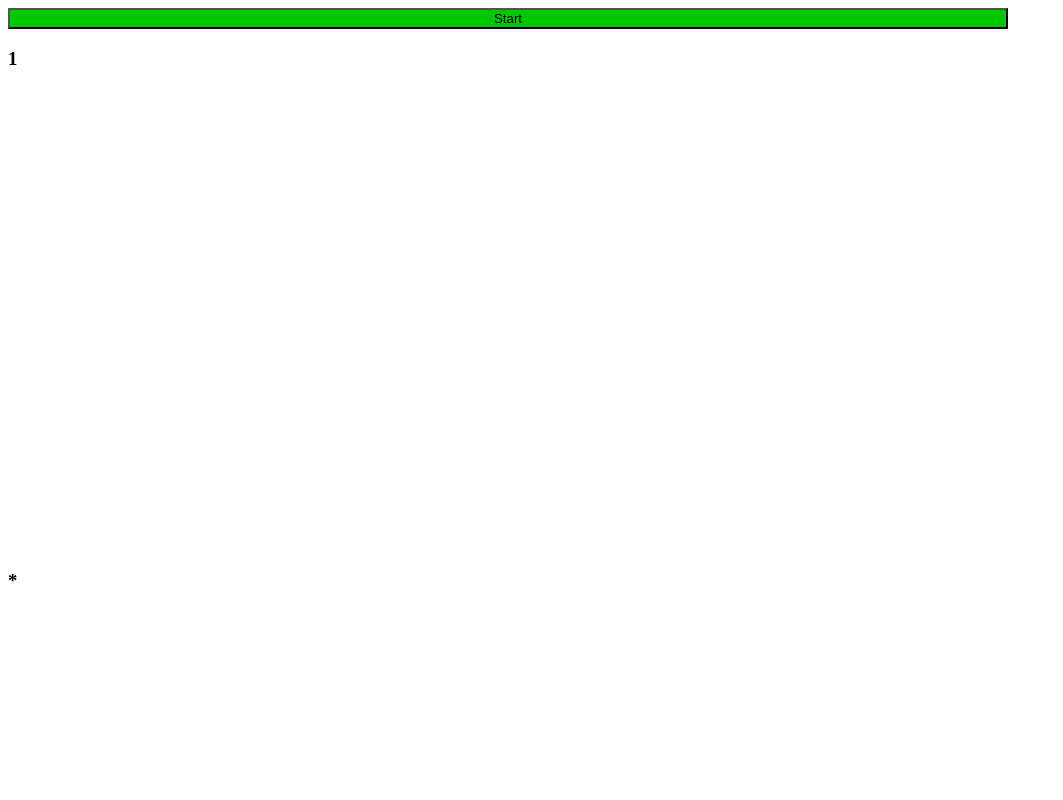
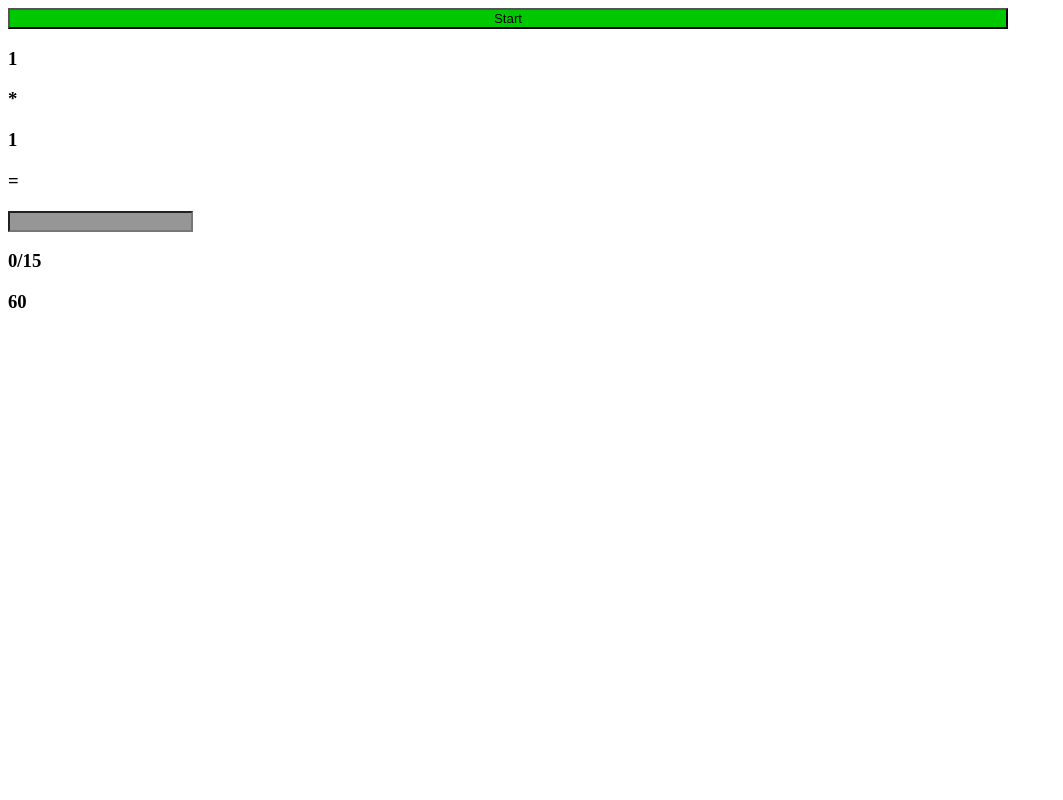
Before and after one commit to ahe429012-lang/mathProblem, a plain HTML site: page index.html in a window 1280 px wide. Shown: the top 800 px of the page, without its empty margins (0-1063 px from the left). Drawn offline with Linux system fonts and the light colour scheme.

Commit message:
Update style.css

```diff
--- a/style.css
+++ b/style.css
@@ -3,8 +3,8 @@
   height: 200 px;
   background-color:rgb(0,200,0);
 }
-h3 {
-  margin-bottom: 500px;
+.questions {
+  width:1200px;
 }
 #myAns {
   background-color:rgb(150, 150,150)
```
